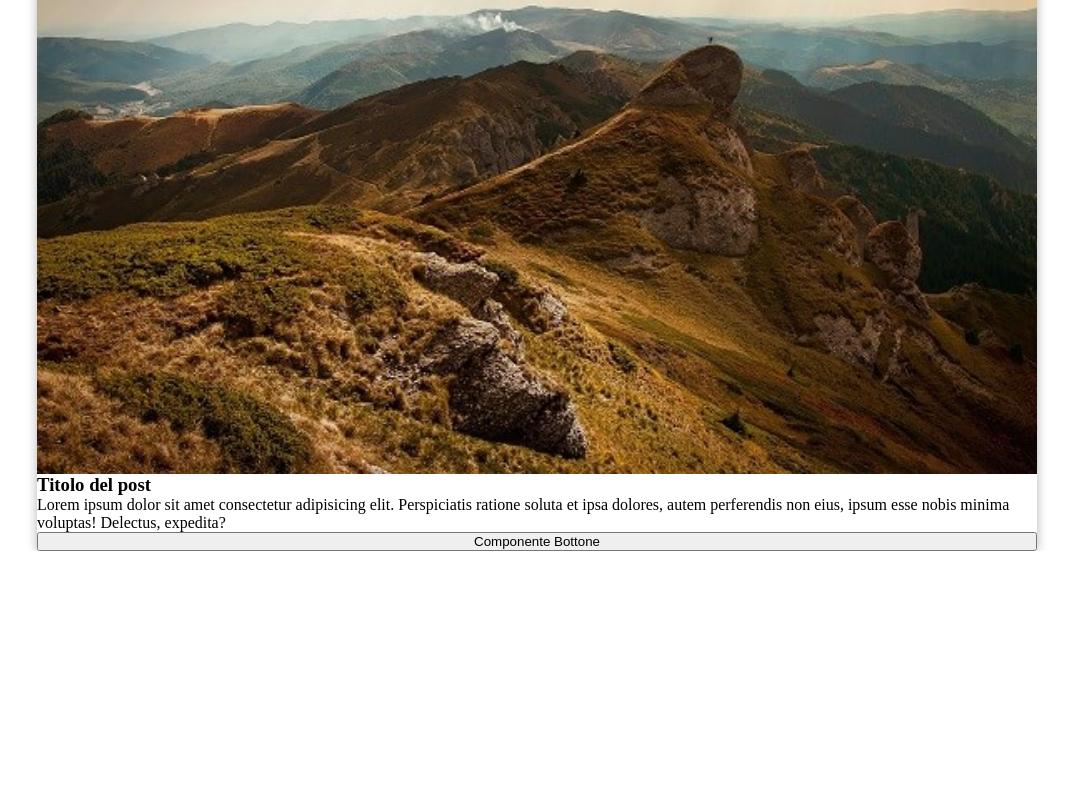
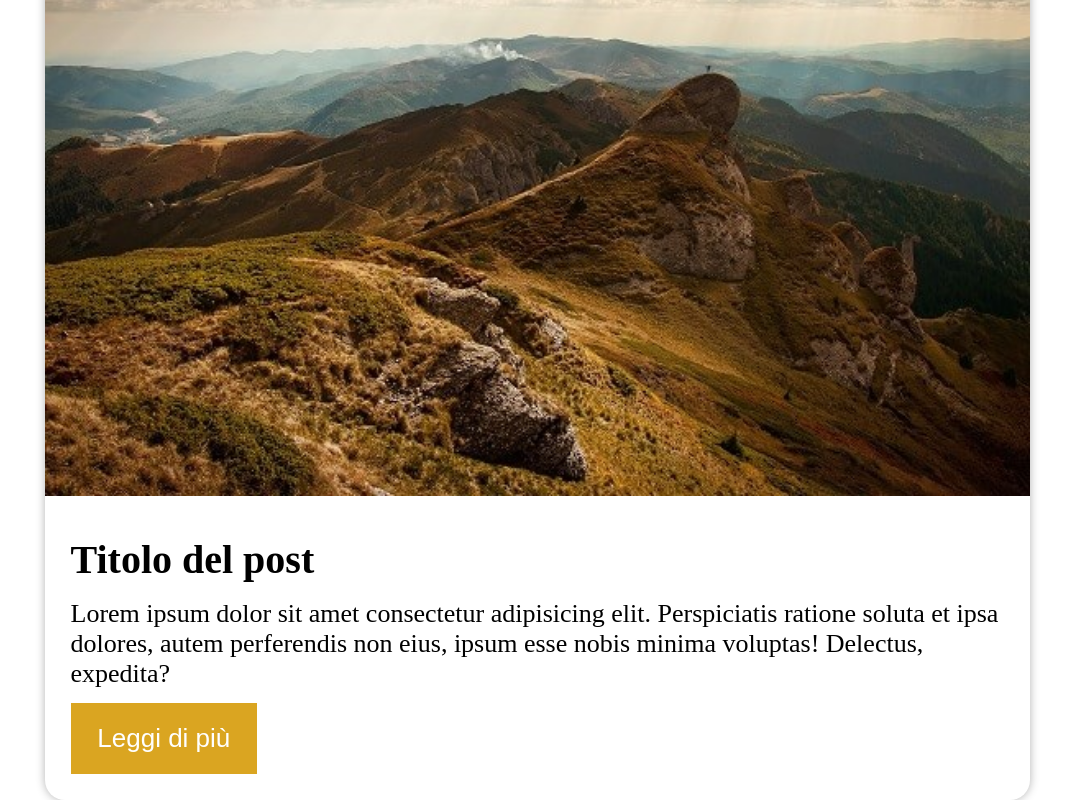
Before and after one commit to gianluca-milesi/react-components, a React (Vite) app: page / in a window 1280 px wide. Shown: the part 270-1070 px from the top of the page, without its empty margins (103-1176 px from the left). Before the commit the page ends 821 px from the top, so only its background shows below. Built offline with nearby package versions, Linux system fonts and the light colour scheme.

Commit message:
ADD: Button component. Style to Button and Card components

```diff
--- /dev/null
+++ b/src/components/Button/Button.jsx
@@ -0,0 +1,9 @@
+import style from "./Button.module.css"
+
+function Button(){
+    return(
+        <button className={style.button}>Leggi di più</button>
+    )
+}
+
+export default Button
--- /dev/null
+++ b/src/components/Button/Button.module.css
@@ -0,0 +1,8 @@
+.button {
+    border: none;
+    background-color: rgb(218, 165, 33);
+    width: 20%;
+    padding: 20px;
+    color: white;
+    cursor: pointer;
+}
--- a/src/components/Card/Card.jsx
+++ b/src/components/Card/Card.jsx
@@ -1,16 +1,20 @@
+import style from "./Card.module.css"
 import image from "../../assets/random-image.jpg"
-import style from "./Card.module.css"
+import Button from "../Button/Button.jsx"
 
 function Card() {
     return (
         <>
             <div className={style.card}>
-                <img src={image} />
+                <img className={style.image} src={image} />
                 <div className={style.body}>
-                    <h3 className="card-title">Titolo del post</h3>
-                    <p className="card-description">Lorem ipsum dolor sit amet consectetur adipisicing elit. Perspiciatis ratione soluta et ipsa dolores, autem perferendis non eius, ipsum esse nobis minima voluptas! Delectus, expedita?</p>
-                    <button>Componente Bottone</button>
+                    <div className={style.text}>
+                        <h2>Titolo del post</h2>
+                        <p>Lorem ipsum dolor sit amet consectetur adipisicing elit. Perspiciatis ratione soluta et ipsa dolores, autem perferendis non eius, ipsum esse nobis minima voluptas! Delectus, expedita?</p>
+                    </div>
+                    <Button />
                 </div>
+
             </div>
         </>
     )
--- a/src/components/Card/Card.module.css
+++ b/src/components/Card/Card.module.css
@@ -2,11 +2,23 @@
     box-shadow: 0 0 10px rgba(0, 0, 0, 0.3);
     display: flex;
     flex-direction: column;
+    border-radius: 20px;
 }
 
+.image{
+    border-radius: 20px 20px 0 0;
+}
 
 .body {
     display: flex;
     flex-wrap: wrap;
     flex-direction: column;
+    padding: 26px;
 }
+
+.text{
+    display: flex;
+    flex-direction: column;
+    gap: 16px;
+    margin: 14px 0;
+}
--- a/src/index.css
+++ b/src/index.css
@@ -3,7 +3,15 @@
   margin: 0;
   padding: 0;
   box-sizing: border-box;
-  /* font-size: 30px; */
+  font-size: 26px;
+}
+
+h1{
+  font-size: 60px;
+}
+
+h2{
+  font-size: 40px;
 }
 
 a {
@@ -18,6 +26,7 @@ ol {
 
 img {
   max-width: 100%;
+  display: block;
 }
 
 
```
